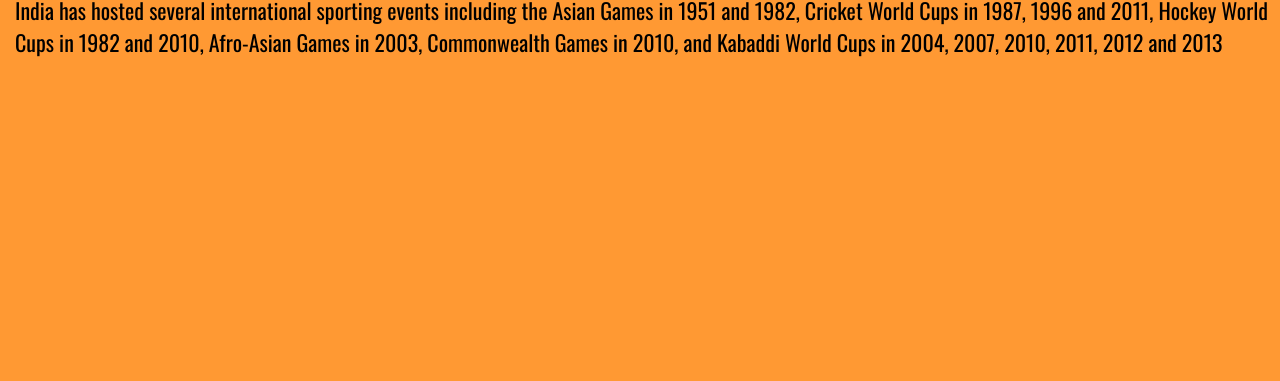
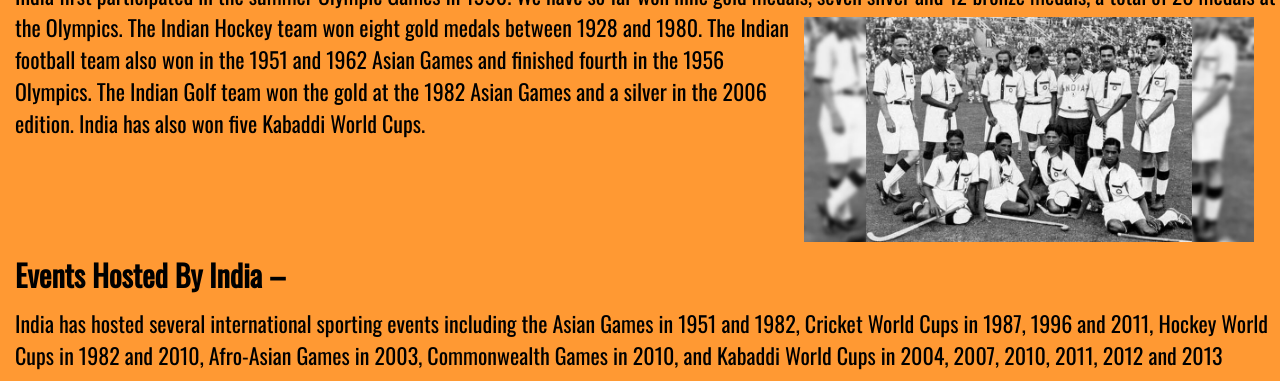
Before and after one commit to coolcoder286/weave-the-web, a plain HTML site: page history.html in a window 1280 px wide. Shown: the part 584-965 px from the top of the page. Before the commit the page ends 800 px from the top, so only its background shows below. Drawn offline with nearby package versions, Linux system fonts and the light colour scheme.

Commit message:
Added Images in History Tab

```diff
--- a/history.css
+++ b/history.css
@@ -63,6 +63,7 @@ body {
     margin-left: 15px;
     margin-top: 10px;
     margin-bottom: 10px;
+	overflow: hidden;
 }
 
 #title{
@@ -75,3 +76,10 @@ body {
     font-size: 30px;
     margin-top: 5px;
 }
+
+.image{
+	float: right;
+	width: 450px;
+	margin-right: 26px;
+	margin-top: 6px;
+}
--- a/history.html
+++ b/history.html
@@ -12,20 +12,35 @@
 		<li><a href="history.html">History</a></li>
 		<li><a href="about.html">About</a></li>
 		<a href="index.html"><img src="images/logo.png" alt="logo" id="logo"></a>
-		<h1	class="heading"><span class="orange">Az</span>a<span class="green">di</span> Ka Amrit Mahotsav</h1>
+		<h1 class="heading"><span class="orange">Az</span>a<span class="green">di</span> Ka Amrit Mahotsav</h1>
 	</ul>
 	<h1 id="title">History of Sports</h1>
 	<h2 class="head">Sports in Ancient India –</h2>
 	<p class="paragraph">
-		India has a sports history that goes back thousands of years. The game of dice was also mentioned in the famous Indian epic – Mahabharata. It is believed that chess, too, originated in India. Ancient Indian texts acknowledge the presence of archery, wrestling, swordsmanship and boxing. Renowned Chinese travellers Hiuen Tsang and Fa Hien wrote of a plethora of sporting activities in India. Swimming, running, and ball games were immensely popular among the students of Nalanda and Taxila (Ancient Indian universities)
+		India has a sports history that goes back thousands of years. The game of dice was also mentioned in the famous
+		Indian epic – Mahabharata. It is believed that chess, too, originated in India. Ancient Indian texts acknowledge
+		the presence of archery, wrestling, swordsmanship and boxing.<img src="images/img1_history.webp" alt="image1"
+			class="image">
+		Renowned Chinese travellers Hiuen Tsang and Fa
+		Hien wrote of a plethora of sporting activities in India. Swimming, running, and ball games were immensely
+		popular among the students of Nalanda and Taxila (Ancient Indian universities)
+
 	</p>
+
 	<h2 class="head">Emerging India –</h2>
 	<p class="paragraph">
-		India first participated in the summer Olympic Games in 1990. We have so far won nine gold medals, seven silver and 12 bronze medals, a total of 28 medals at the Olympics. The Indian Hockey team won eight gold medals between 1928 and 1980. The Indian football team also won in the 1951 and 1962 Asian Games and finished fourth in the 1956 Olympics. The Indian Golf team won the gold at the 1982 Asian Games and a silver in the 2006 edition. India has also won five Kabaddi World Cups.
+		India first participated in the summer Olympic Games in 1990. We have so far won nine gold medals, seven silver
+		and 12 bronze medals, a total of 28 medals at the Olympics. The Indian Hockey team won eight gold medals between
+		1928 and 1980. <img src="images/para2.jpg" alt="image1" class="image">The Indian football team also won in the
+		1951 and 1962 Asian Games and finished fourth in the
+		1956 Olympics. The Indian Golf team won the gold at the 1982 Asian Games and a silver in the 2006 edition. India
+		has also won five Kabaddi World Cups.
 	</p>
 	<h2 class="head">Events Hosted By India –</h2>
 	<p class="paragraph">
-		India has hosted several international sporting events including the Asian Games in 1951 and 1982, Cricket World Cups in 1987, 1996 and 2011, Hockey World Cups in 1982 and 2010, Afro-Asian Games in 2003, Commonwealth Games in 2010, and Kabaddi World Cups in 2004, 2007, 2010, 2011, 2012 and 2013
+		India has hosted several international sporting events including the Asian Games in 1951 and 1982, Cricket World
+		Cups in 1987, 1996 and 2011, Hockey World Cups in 1982 and 2010, Afro-Asian Games in 2003, Commonwealth Games in
+		2010, and Kabaddi World Cups in 2004, 2007, 2010, 2011, 2012 and 2013
 	</p>
 </body>
 
```
Also changed, not shown: images/img1_history.webp (added), images/para2.jpg (renamed from Content/12_1628596583.jpg).
